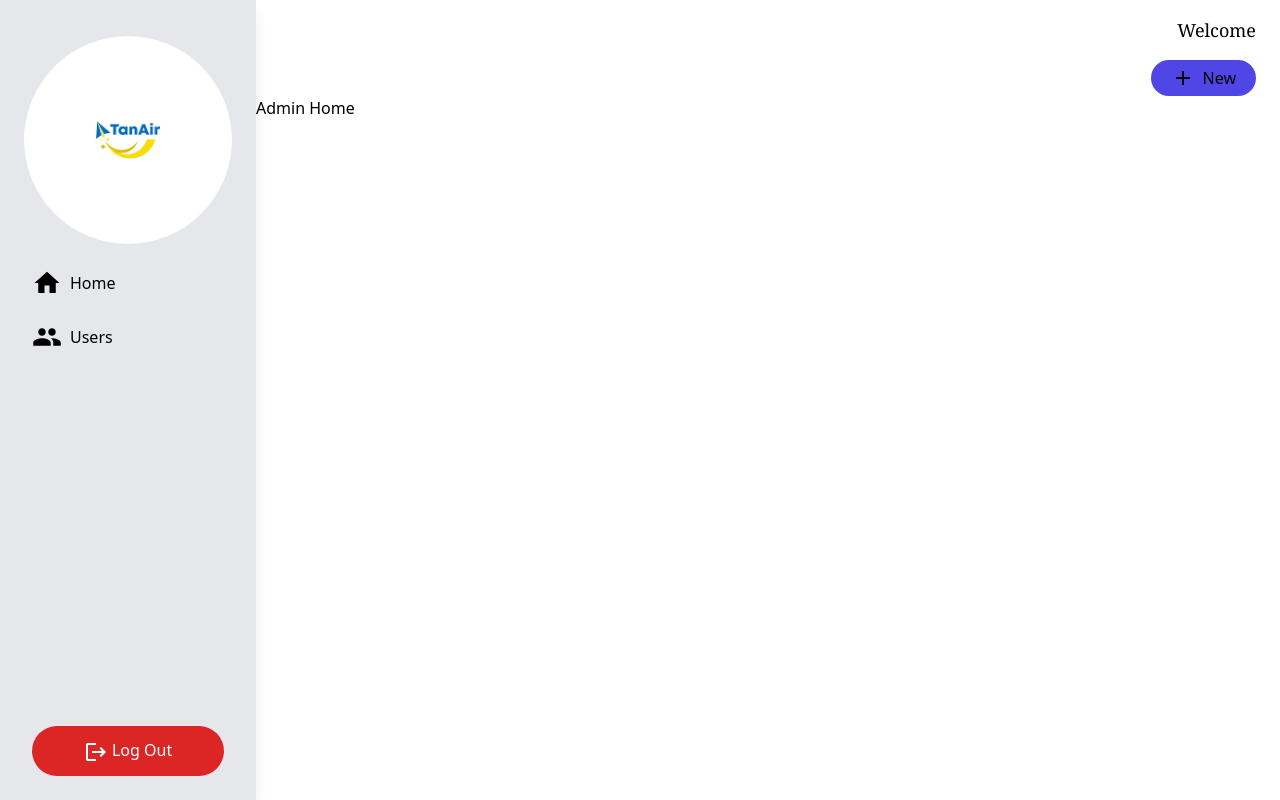
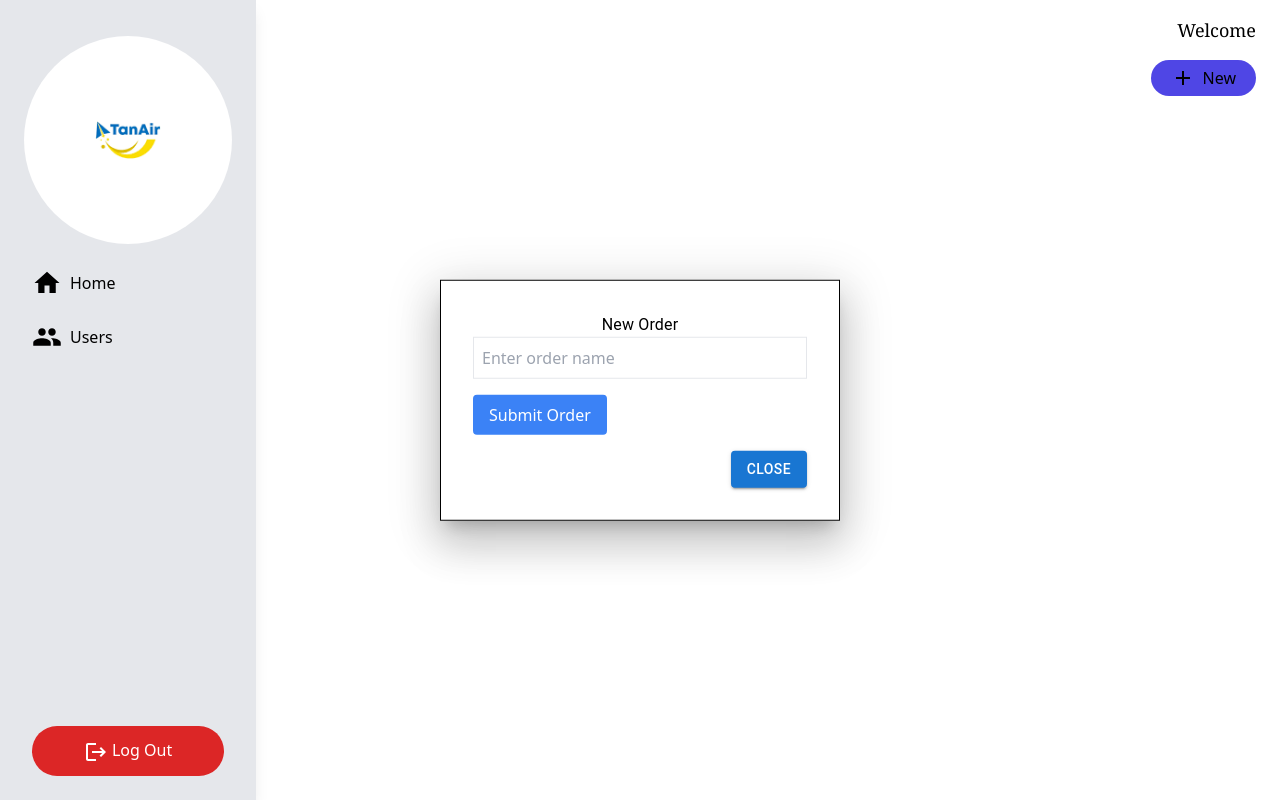
Before and after one commit to gilbertmunuotz/tanair-v2, a Next.js app: page /admin/home in a window 1280 px wide. Both pictures are taken after a click on the button "New". Built offline with nearby package versions, Linux system fonts and the light colour scheme; no server answers; the database is empty.

Commit message:
worked upon client form logic

```diff
--- a/app/(clients)/admin/home/page.tsx
+++ b/app/(clients)/admin/home/page.tsx
@@ -1,15 +1,9 @@
 import React from 'react';
-import { GetOrders } from './_action';
-import { Tooltip } from '@mui/material';
+// import { GetOrders } from './_action';
+import Order from '@/components/NewOrder';
 import DrawerNav from '@/components/DrawerNav';
-import AddIcon from '@mui/icons-material/Add';
-
 
 export default async function page() {
-
-    const orders = await GetOrders();
-    console.log("List of Orders:", orders);
-
 
     return (
         <div>
@@ -17,18 +11,8 @@ export default async function page() {
             <div className="lg:ml-64 mx-6 my-4">
                 <h1 className="flex justify-end font-serif text-lg">Welcome</h1>
 
-                <div className="flex justify-end mt-4">
-                    <button className="rounded-full bg-indigo-600 px-5 py-1.5 ml-4">
-                        <Tooltip title={'New Order'}>
-                            <div className="flex items-center space-x-2">
-                                <AddIcon className="text-black" />
-                                <h2 className="text-base text-black">New</h2>
-                            </div>
-                        </Tooltip>
-                    </button>
-                </div>
+                <Order />
 
-                <div>Admin Home</div>
             </div>
         </div>
     )
--- a/app/(clients)/admin/users/page.tsx
+++ b/app/(clients)/admin/users/page.tsx
@@ -1,5 +1,5 @@
 import React from 'react';
-import { GetUsers } from './_action';
+// import { GetUsers } from './_action';
 import { Tooltip } from '@mui/material';
 import AddIcon from '@mui/icons-material/Add';
 import DrawerNav from '@/components/DrawerNav';
@@ -7,8 +7,8 @@ import DrawerNav from '@/components/DrawerNav';
 
 export default async function page() {
 
-    const users = await GetUsers();
-    console.log("List of Users:", users);
+    // const users = await GetUsers();
+    // console.log("List of Users:", users);
 
     return (
         <div>
--- a/app/auth/login/page.tsx
+++ b/app/auth/login/page.tsx
@@ -1,4 +1,4 @@
-import Form from "@/components/Form"
+import Form from "@/components/LoginForm"
 
 export default function page() {
     return (
--- a/components/NewOrder.tsx
+++ b/components/NewOrder.tsx
@@ -0,0 +1,44 @@
+'use client'
+
+import { useState } from "react";
+import OrderForm from "./OrderForm";
+import AddIcon from '@mui/icons-material/Add';
+import { Box, Typography, Button, Tooltip } from "@mui/material";
+
+export default function Order() {
+
+    const [open, setOpen] = useState(false);
+
+    return (
+        <div>
+            <div className="flex justify-end mt-4">
+                <button className="rounded-full bg-indigo-600 px-5 py-1.5 ml-4" onClick={() => setOpen(true)}>
+                    <Tooltip title={'New Order'}>
+                        <div className="flex items-center space-x-2">
+                            <AddIcon className="text-black" />
+                            <h2 className="text-base text-black">New</h2>
+                        </div>
+                    </Tooltip>
+                </button>
+            </div>
+
+            {/* Modal */}
+            {open && (
+                <Box sx={{ position: 'absolute', top: '50%', left: '50%', transform: 'translate(-50%, -50%)', width: 400, border: '1px solid #000', p: 4, backgroundColor: 'background.paper', boxShadow: 24, maxHeight: '80vh', overflow: 'auto', }}>
+                    <Typography className="text-center">
+                        New Order
+                    </Typography>
+
+                    {/* Render the form */}
+                    <OrderForm />
+
+                    <div className="flex justify-end mt-4">
+                        <Button variant="contained" color="primary" onClick={() => setOpen(false)}>
+                            Close
+                        </Button>
+                    </div>
+                </Box>
+            )}
+        </div>
+    )
+}
--- /dev/null
+++ b/components/OrderForm.tsx
@@ -0,0 +1,27 @@
+'use state'
+
+import { useState } from "react";
+
+export default function OrderForm() {
+
+    const [name, setName] = useState("");
+
+    return (
+        <div>
+            <div>
+                <input
+                    type="text"
+                    required
+                    placeholder="Enter order name"
+                    className="border p-2 w-full mb-4"
+                    value={name}
+                    onChange={(e) => setName(e.target.value)}
+                />
+                <button className="bg-blue-500 text-white px-4 py-2 rounded">
+                    Submit Order
+                </button>
+            </div>
+
+        </div >
+    )
+}
```
Also changed, not shown: components/LoginForm.tsx (renamed from components/Form.tsx).
